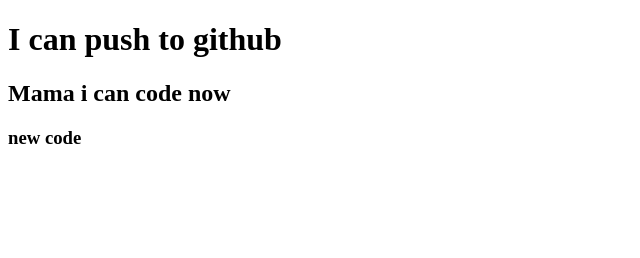
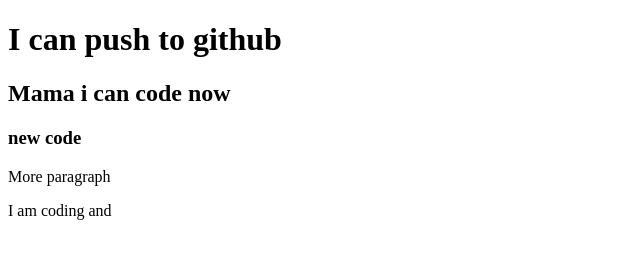
Before and after one commit to AlMamun-Sarker/My-second-repo, a plain HTML site: page index.html in a window 1280 px wide. Shown: the whole page, without its empty margins (0-640 px from the left). Drawn offline with Linux system fonts and the light colour scheme.

Commit message:
style added

```diff
--- a/index.html
+++ b/index.html
@@ -10,5 +10,7 @@
     <h1>I can push to github</h1>
     <h2>Mama i can code now</h2>
     <h3>new code</h3>
+    <p>More paragraph</p>
+    <p>I am coding and</p>
 </body>
 </html>
```
Also changed, not shown: style.css (added).
